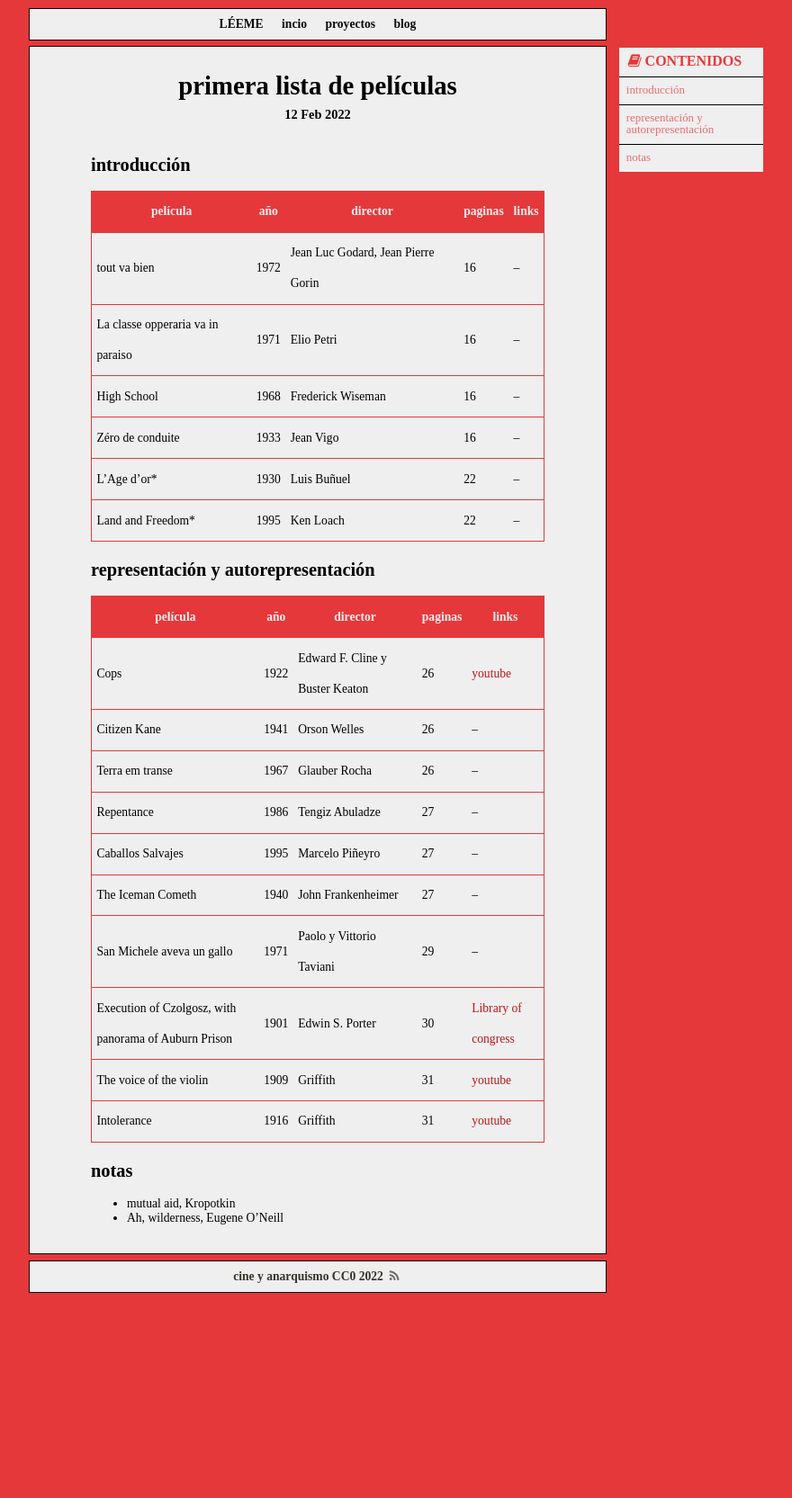
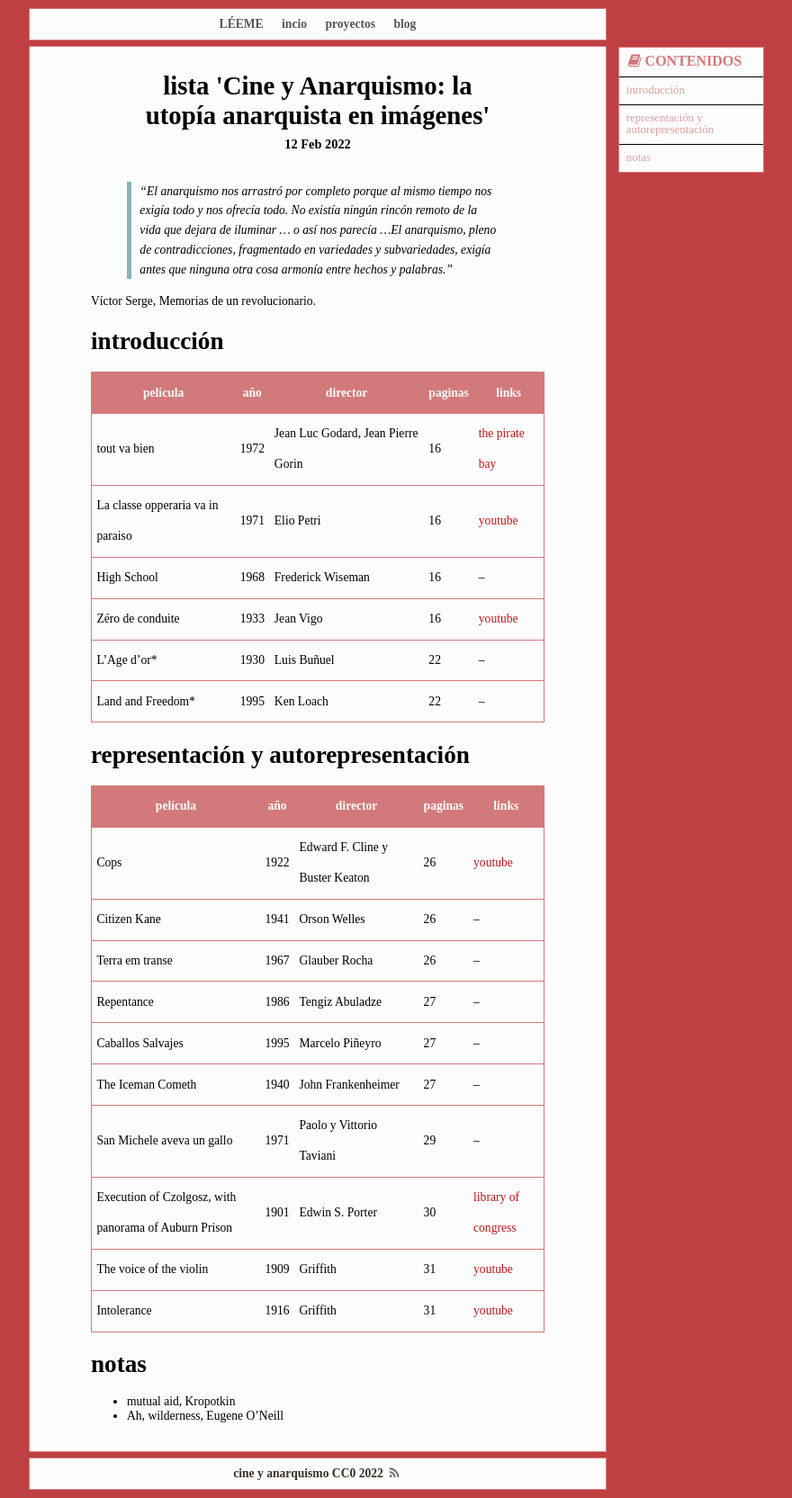
Before and after one commit to Sbector/cine-y-anarquismo, a Jekyll site: the page built from _posts/2022-02-10-primera-lista-de-películas.md, in a window 1280 px wide. Shown: the whole page at 90% size, without its empty margins (287-1167 px from the left). Built offline with Jekyll 4.4.1, drawn with Linux system fonts in a browser that asks for light colours; some web fonts are replaced; before the commit the page ends 1445 px from its top, so only the background shows below that.

Commit message:
Style changes

```diff
--- a/_posts/2022-02-10-primera-lista-de-películas.md
+++ b/_posts/2022-02-10-primera-lista-de-películas.md
@@ -1,6 +1,6 @@
 ---
 layout: post
-title: "primera lista de películas"
+title: "lista 'Cine y Anarquismo: la utopía anarquista en imágenes'"
 date: 2022-02-12
 excerpt: "lista a partir de lectura del libro 'cine y anarquismo: la utopía anarquista en imágenes'"
 tags: [compartir, ciclo de cine]
@@ -9,19 +9,31 @@ project: true
 
 {% include toc.html %}
 
-## introducción
+> "El anarquismo nos arrastró por completo
+porque al mismo tiempo nos exigía todo y nos
+ofrecía todo. No existía ningún rincón remoto
+de la vida que dejara de iluminar ... o así nos
+parecía ...El anarquismo, pleno de contradicciones,
+fragmentado en variedades y subvariedades,
+exigía antes que ninguna otra cosa armonía
+entre hechos y palabras."
+
+Víctor Serge,
+Memorias de un revolucionario.
+
+# introducción
 
 | película | año | director | paginas | links |
 | -- | -- | -- | -- | -- |
-| tout va bien | 1972 | Jean Luc Godard, Jean Pierre Gorin | 16 | -- |
-| La classe opperaria va in paraiso | 1971 | Elio  Petri| 16 | -- |
+| tout va bien | 1972 | Jean Luc Godard, Jean Pierre Gorin | 16 | [the pirate bay](https://thepiratebay.org/description.php?id=36246283) |
+| La classe opperaria va in paraiso | 1971 | Elio  Petri| 16 | [youtube](https://www.youtube.com/watch?v=fNcxxBjEOgw) |
 | High School | 1968 | Frederick Wiseman | 16 | -- |
-| Zéro de conduite | 1933 | Jean Vigo | 16 | -- |
+| Zéro de conduite | 1933 | Jean Vigo | 16 | [youtube](https://www.youtube.com/watch?v=WlSS4Bf8rpU) |
 | L'Age d'or* | 1930 | Luis Buñuel | 22 | -- |
 | Land and Freedom* | 1995 | Ken Loach | 22 | -- |
 | -- | -- | -- | -- | -- |
 
-## representación y autorepresentación
+# representación y autorepresentación
 
 | película | año | director | paginas | links |
 | -- | -- | -- | -- | -- |
@@ -32,13 +44,13 @@ project: true
 | Caballos Salvajes | 1995 | Marcelo Piñeyro | 27 | -- |
 | The Iceman Cometh | 1940 | John Frankenheimer | 27 | -- |
 | San Michele aveva un gallo | 1971 | Paolo y Vittorio Taviani | 29 | -- |
-| Execution of Czolgosz, with panorama of Auburn Prison | 1901 | Edwin S. Porter | 30 | [Library of congress](https://www.loc.gov/item/00694362) |
+| Execution of Czolgosz, with panorama of Auburn Prison | 1901 | Edwin S. Porter | 30 | [library of congress](https://www.loc.gov/item/00694362) |
 | The voice of the violin | 1909 | Griffith | 31 | [youtube](https://www.youtube.com/watch?v=haH4WJoYCmU) |
 | Intolerance | 1916 | Griffith | 31 | [youtube](https://www.youtube.com/watch?v=Lg-HMkrs9-k) |
 
 
 
-## notas
+# notas
 
 - mutual aid, Kropotkin
 - Ah, wilderness, Eugene O'Neill
--- a/_sass/site.scss
+++ b/_sass/site.scss
@@ -26,7 +26,7 @@ body {
 	width: 30%;
 	height: auto;
 	max-height: 30%;
-	border: 1px solid $color_5;
+	border: 1px solid $color_1;
 	background: $color_2;
 	margin: 0.95em 0 0.95em 0;
 	position: relative;
@@ -45,7 +45,7 @@ body {
 .wrapper {
 	width: 50%;
 	height: auto;
-	border: 1px solid $color_5;
+	border: 1px solid $color_1;
 	background: $color_2;
 	margin: 0.95em 0 0.95em 0;
 	position: relative;
@@ -166,7 +166,7 @@ body {
 	width: 50%;
 	height: 2.5em;
 	line-height: 2.5em;
-	border: 1px solid $color_5;
+	border: 1px solid $color_1;
 	background: $color_2;
 	margin-right: auto;
 	margin-left: auto;
@@ -208,7 +208,7 @@ body {
 	width: 30%;
 	height: 2.5em;
 	line-height: 2.5em;
-	border: 1px solid $color_5;
+	border: 1px solid $color_1;
 	background: $color_2;
 	margin-right: auto;
 	margin-left: auto;
@@ -248,7 +248,7 @@ body {
 	margin-left: auto;
 	margin-right: auto;
 	margin-top: 0.625em;
-	border: 1px solid $color_5;
+	border: 1px solid $color_1;
 	padding: 0.25em;
 	width: 6.875em !important;
 }
@@ -259,7 +259,7 @@ body {
 }
 .author-social {
 	display: inline-block;
-	border: 1px solid $color_5;
+	border: 1px solid $color_1;
 	padding: 0.7em;
 	margin: 0.5em;
 	text-decoration: none;
@@ -279,7 +279,7 @@ body {
 	width: 50%;
 	height: 2.5em;
 	line-height: 2.5em;
-	border: 1px solid $color_5;
+	border: 1px solid $color_1;
 	background: $color_2;
 	margin-right: auto;
 	margin-left: auto;
@@ -304,7 +304,7 @@ body {
 	width: 100%;
 	height: 2.5em;
 	line-height: 2.5em;
-	border: 1px solid $color_5;
+	border: 1px solid $color_1;
 	background: $color_2;
 	margin-right: auto;
 	margin-left: auto;
@@ -328,16 +328,16 @@ body {
 }
 @media only screen and(max-width: 700px) {
 	.wrapper {
-		width: 90%;
+		width: 98%;
 	}
 	.article {
 		padding: 0.625em 1.25em 1.25em;
 	}
 	.nav {
-		width: 90%;
+		width: 98%;
 	}
 	.footer {
-		width: 90%;
+		width: 98%;
 	}
 	.home {
 		width: 80%;
@@ -353,9 +353,9 @@ body {
 		font-size: 0.625em;
 	}
 	.toc {
-		background: $color_2;
+		background: $color_0;
 		margin-bottom: 2em;
-		border: 1px solid $color_5;
+		border: 1px solid $color_1;
 		transition: all .7s;
 	}
 }
@@ -386,7 +386,7 @@ body {
 	.toc {
 		background: $color_0;
 		margin-bottom: 2em;
-		border: 1px solid $color_5;
+		border: 1px solid $color_1;
 		transition: all .7s;
 	}
 }
@@ -434,7 +434,7 @@ body {
 	}
 }
 .goup-container {
-	border: 1px solid $color_5;
+	border: 1px solid $color_1;
 }
 .toc {
 	h3 {
@@ -488,5 +488,5 @@ body {
 	font-size: 14px;
 	font-size: .875rem;
 	background-color: $color_2;
-	border: 1px solid $color_5;
+	border: 1px solid $color_1;
 }
--- a/_sass/variables.scss
+++ b/_sass/variables.scss
@@ -1,14 +1,14 @@
 //colors
-$color_0: #E5383B;
-$color_1: #E5383B;
-$color_2: #efefef;
-$color_3: rgba(0, 0, 0, 0.42);
+$color_0: #BF4042;
+$color_1: #D2797B;
+$color_2: #FCFCFC;
+$color_3: #666666;
 $color_4: #BA181B;
-$color_5: #0B090A;
+$color_5: #555555;
 $color_6: #3b3228;
 $color_7: #343434;
 $color_8: #4e4e4e;
-$color_9: #1b1b1b;
+$color_9: #999999;
 $color_10: #4d4d4b;
 $color_11: #f5f5f5;
 $color_12: #efefef;
```
Also changed, not shown: _posts/2022-02-12-ciclo-de-cine.md (+3 -1 lines), _posts/2022-02-13-propaganda-vs-publicidad.md (+3 -1 lines), leeme/index.md (+1 -1 lines), 7 other files.
